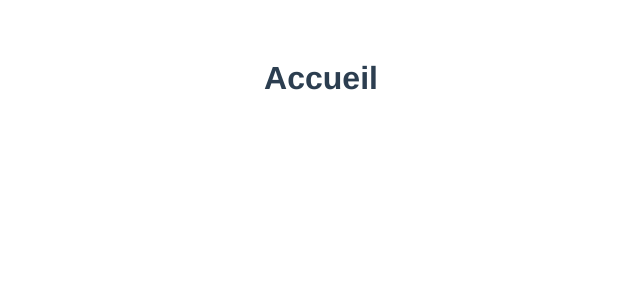
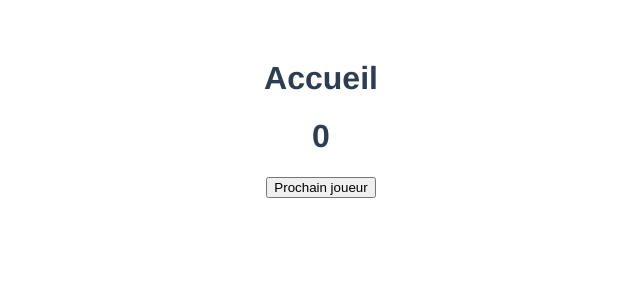
Before and after one commit to quentinkb/CDC, a Vue app: page /#/ in a window 1280 px wide. Both pictures are taken after a click on the button "Valider nombre joueur". Shown: the top 300 px of the page, without its empty margins (319-959 px from the left). Built offline with nearby package versions, Linux system fonts and the light colour scheme.

Commit message:
commit game component that init game

```diff
--- /dev/null
+++ b/src/components/Game.vue
@@ -0,0 +1,22 @@
+<template>
+  <div>
+    <h1>{{ getCurrentPlayerIndex }}</h1>
+    <button @click="incrementCurrentPlayerIndex()">Prochain joueur</button>
+  </div>
+</template>
+
+<script>
+export default {
+  name: 'Game',
+  computed: {
+    getCurrentPlayerIndex() {
+      return this.$store.state.currentPlayerIndex
+    },
+  },
+  methods: {
+    incrementCurrentPlayerIndex() {
+      this.$store.commit('incrementCurrentPlayerIndex')
+    },
+  },
+}
+</script>
--- a/src/components/Home.vue
+++ b/src/components/Home.vue
@@ -5,11 +5,13 @@
       v-on:commit-number-of-players="initPlayers()"
       v-show="computedDisplayNumberOfPlayers"
     ></number-of-players>
+    <game v-show="computedDisplayGame"></game>
   </div>
 </template>
 
 <script>
 import NumberOfPlayers from '@/components/NumberOfPlayers'
+import Game from '@/components/Game'
 
 export default {
   name: 'Home',
@@ -17,16 +19,23 @@ export default {
     return {
       msg: 'Accueil',
       displayNumberOfPlayers: true,
+      displayGame: false,
     }
   },
   computed: {
     computedDisplayNumberOfPlayers() {
       return this.displayNumberOfPlayers
     },
+    computedDisplayGame() {
+      return this.displayGame
+    },
   },
   methods: {
-    toggleNumberOfPlayersView(displayNumberOfPlayers) {
-      this.displayNumberOfPlayers = displayNumberOfPlayers
+    hideNumberOfPlayersView() {
+      this.displayNumberOfPlayers = false
+    },
+    showGame() {
+      this.displayGame = true
     },
     initPlayers() {
       const users = []
@@ -41,13 +50,17 @@ export default {
         })
       }
       this.commitNewPlayersToStore(users)
-      this.toggleNumberOfPlayersView(false)
+      this.initGame()
+    },
+    initGame() {
+      this.hideNumberOfPlayersView()
+      this.showGame()
     },
     commitNewPlayersToStore(users) {
       this.$store.commit('initPlayers', users)
     },
   },
-  components: { NumberOfPlayers },
+  components: { NumberOfPlayers, Game },
 }
 </script>
 
```
